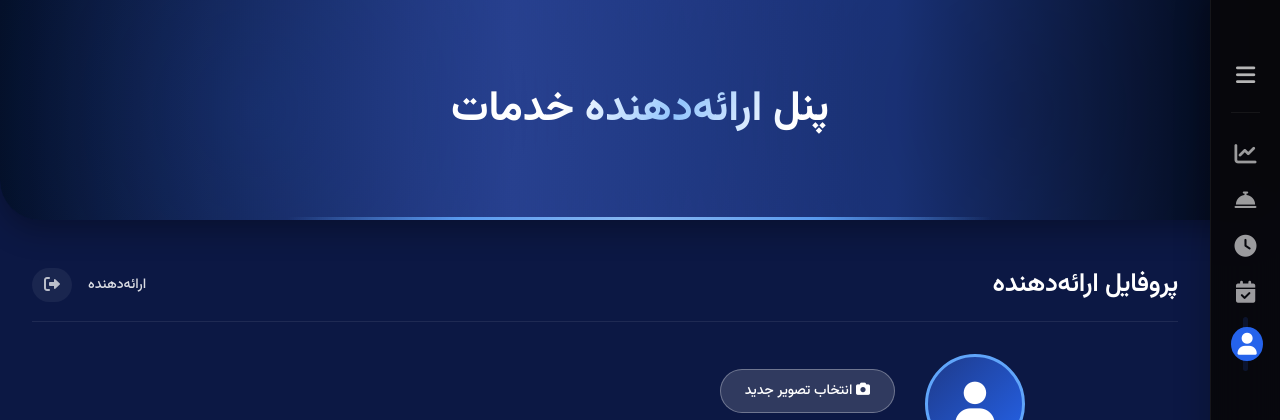
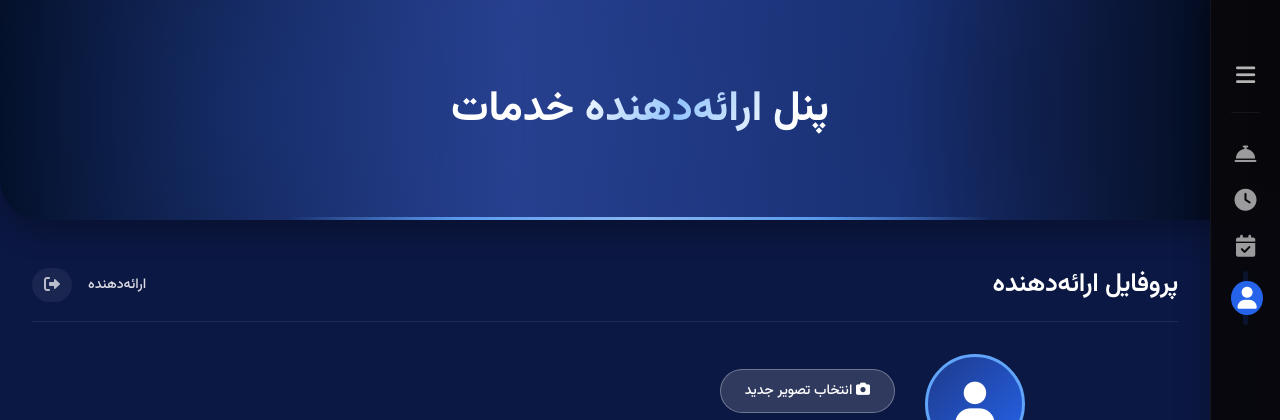
Before and after one commit to nioovns/booking-system, a Django app: page /provider-profile/ in a window 1280 px wide. Shown: the top 420 px of the page. Run offline with Django 5.2, Linux system fonts and the light colour scheme; data that the repository does not hold is empty.

Commit message:
refactor: update provider menu after removing dashboard and reviews pages

```diff
--- a/booking-system/bookingsys/templates/provider-profile.html
+++ b/booking-system/bookingsys/templates/provider-profile.html
@@ -373,7 +373,6 @@
             </div>
         </div>
         <ul class="sidebar-menu">
-            <li><a href="/provider-dashboard/"><i class="fas fa-chart-line"></i><span class="menu-text"> داشبورد</span></a></li>
             <li><a href="/provider-services/"><i class="fas fa-concierge-bell"></i><span class="menu-text"> سرویس‌ها</span></a></li>
             <li><a href="/provider-timeslots/"><i class="fas fa-clock"></i><span class="menu-text"> زمان‌بندی</span></a></li>
             <li><a href="/provider-bookings/"><i class="fas fa-calendar-check"></i><span class="menu-text"> رزروها</span></a></li>
--- a/booking-system/bookingsys/templates/provider-timeslots.html
+++ b/booking-system/bookingsys/templates/provider-timeslots.html
@@ -468,7 +468,6 @@
             </div>
         </div>
         <ul class="sidebar-menu">
-            <li><a href="/provider-dashboard/"><i class="fas fa-chart-line"></i><span class="menu-text"> داشبورد</span></a></li>
             <li><a href="/provider-services/"><i class="fas fa-concierge-bell"></i><span class="menu-text"> سرویس‌ها</span></a></li>
             <li><a href="/provider-timeslots/" class="active"><i class="fas fa-clock"></i><span class="menu-text"> زمان‌بندی</span></a></li>
             <li><a href="/provider-bookings/"><i class="fas fa-calendar-check"></i><span class="menu-text"> رزروها</span></a></li>
```
